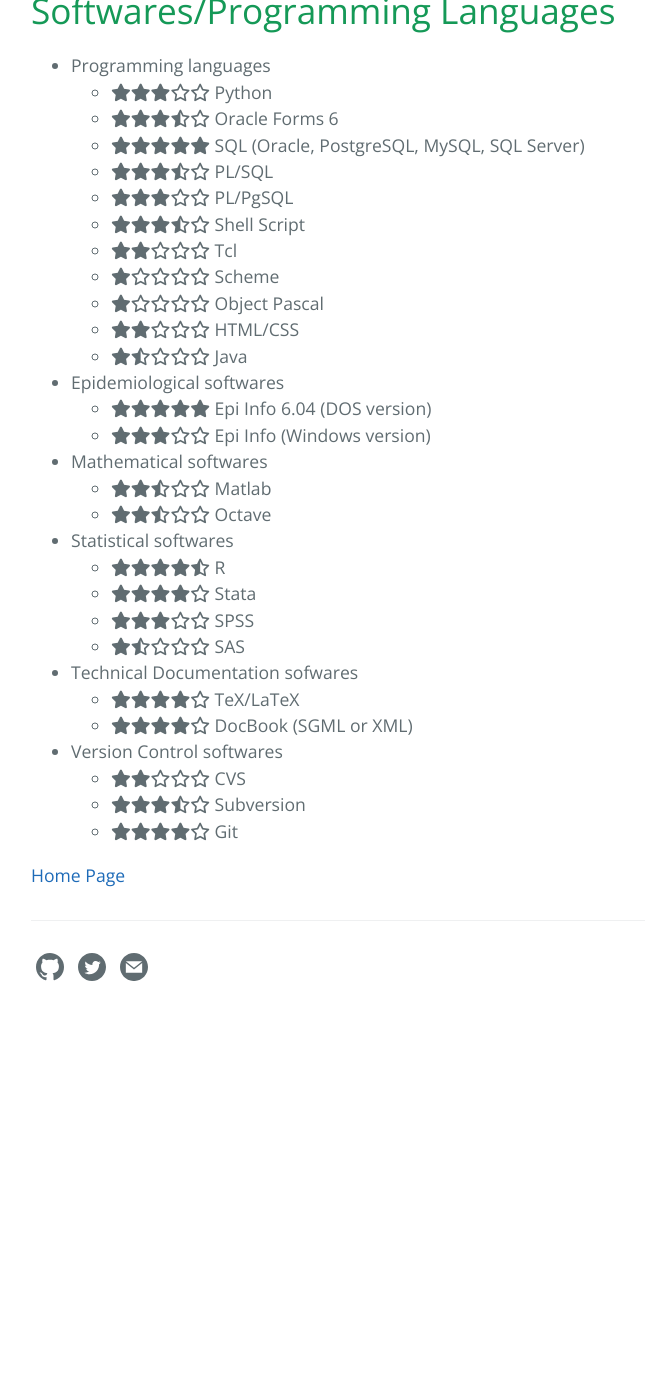
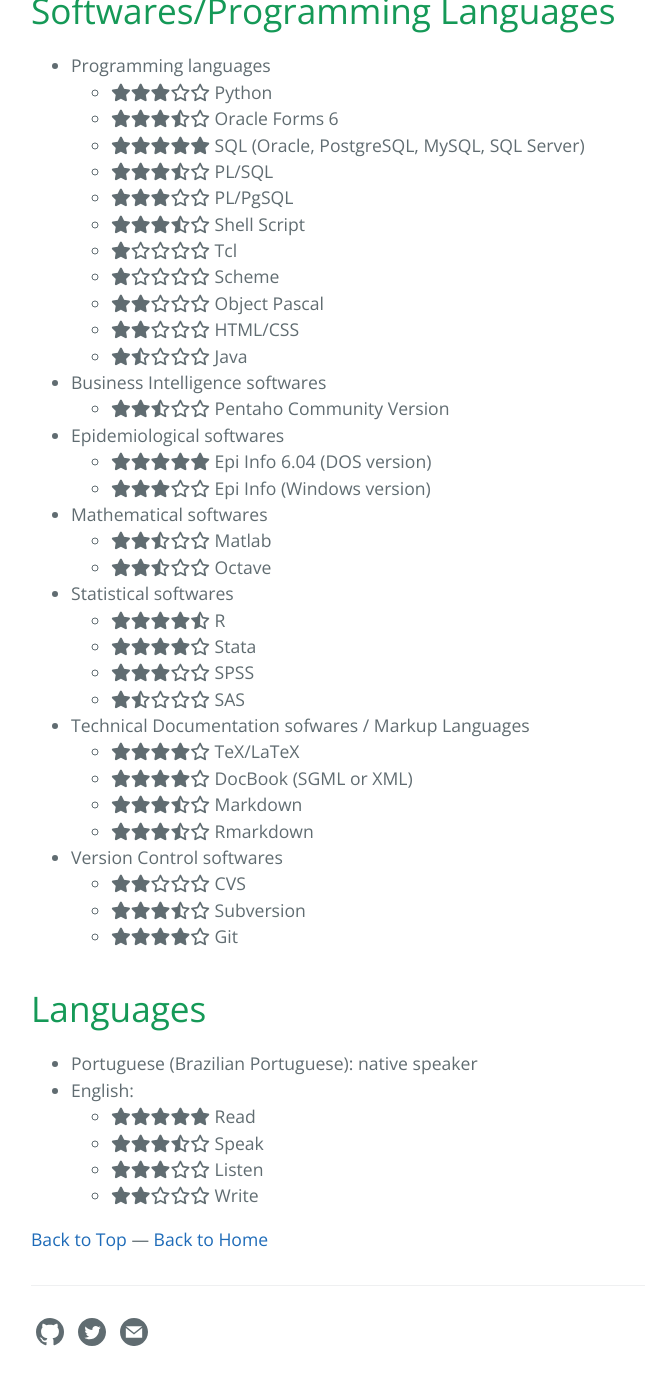
Before and after one commit to abrantesasf/abrantesasf.github.io, a Jekyll site: the page built from skills.md, in a window 1280 px wide and 1400 px high, scrolled down 437 px. Shown: the top 1385 px of the window, without its empty margins (193-838 px from the left). Built offline with Jekyll 4.4.1, drawn with Linux system fonts in a browser that asks for light colours; nearby versions of some CDN libraries; before the commit the page ends 1472 px from its top, so only the background shows below that.

Commit message:
Inclusão de âncora para o back to top nas páginas. Atualização da página skills.

```diff
--- a/_layouts/default.html
+++ b/_layouts/default.html
@@ -10,6 +10,7 @@
     <meta name="theme-color" content="#157878">
 
     <script src="https://use.fontawesome.com/ce7fe8c5cd.js"></script>
+    <a name="top"></a>
 
     {% if page.title %}
       {% assign page-title = page.title | escape %}
--- a/skills.md
+++ b/skills.md
@@ -13,11 +13,14 @@
   - <i class="fa fa-star" aria-hidden="true"></i><i class="fa fa-star" aria-hidden="true"></i><i class="fa fa-star" aria-hidden="true"></i><i class="fa fa-star-half-o" aria-hidden="true"></i><i class="fa fa-star-o" aria-hidden="true"></i> PL/SQL
   - <i class="fa fa-star" aria-hidden="true"></i><i class="fa fa-star" aria-hidden="true"></i><i class="fa fa-star" aria-hidden="true"></i><i class="fa fa-star-o" aria-hidden="true"></i><i class="fa fa-star-o" aria-hidden="true"></i> PL/PgSQL
   - <i class="fa fa-star" aria-hidden="true"></i><i class="fa fa-star" aria-hidden="true"></i><i class="fa fa-star" aria-hidden="true"></i><i class="fa fa-star-half-o" aria-hidden="true"></i><i class="fa fa-star-o" aria-hidden="true"></i> Shell Script
-  - <i class="fa fa-star" aria-hidden="true"></i><i class="fa fa-star" aria-hidden="true"></i><i class="fa fa-star-o" aria-hidden="true"></i><i class="fa fa-star-o" aria-hidden="true"></i><i class="fa fa-star-o" aria-hidden="true"></i> Tcl
+  - <i class="fa fa-star" aria-hidden="true"></i><i class="fa fa-star-o" aria-hidden="true"></i><i class="fa fa-star-o" aria-hidden="true"></i><i class="fa fa-star-o" aria-hidden="true"></i><i class="fa fa-star-o" aria-hidden="true"></i> Tcl
   - <i class="fa fa-star" aria-hidden="true"></i><i class="fa fa-star-o" aria-hidden="true"></i><i class="fa fa-star-o" aria-hidden="true"></i><i class="fa fa-star-o" aria-hidden="true"></i><i class="fa fa-star-o" aria-hidden="true"></i> Scheme
-  - <i class="fa fa-star" aria-hidden="true"></i><i class="fa fa-star-o" aria-hidden="true"></i><i class="fa fa-star-o" aria-hidden="true"></i><i class="fa fa-star-o" aria-hidden="true"></i><i class="fa fa-star-o" aria-hidden="true"></i> Object Pascal
+  - <i class="fa fa-star" aria-hidden="true"></i><i class="fa fa-star" aria-hidden="true"></i><i class="fa fa-star-o" aria-hidden="true"></i><i class="fa fa-star-o" aria-hidden="true"></i><i class="fa fa-star-o" aria-hidden="true"></i> Object Pascal
   - <i class="fa fa-star" aria-hidden="true"></i><i class="fa fa-star" aria-hidden="true"></i><i class="fa fa-star-o" aria-hidden="true"></i><i class="fa fa-star-o" aria-hidden="true"></i><i class="fa fa-star-o" aria-hidden="true"></i> HTML/CSS
   - <i class="fa fa-star" aria-hidden="true"></i><i class="fa fa-star-half-o" aria-hidden="true"></i><i class="fa fa-star-o" aria-hidden="true"></i><i class="fa fa-star-o" aria-hidden="true"></i><i class="fa fa-star-o" aria-hidden="true"></i> Java
+
+- Business Intelligence softwares
+  - <i class="fa fa-star" aria-hidden="true"></i><i class="fa fa-star" aria-hidden="true"></i><i class="fa fa-star-half-o" aria-hidden="true"></i><i class="fa fa-star-o" aria-hidden="true"></i><i class="fa fa-star-o" aria-hidden="true"></i> Pentaho Community Version
 
 - Epidemiological softwares
   - <i class="fa fa-star" aria-hidden="true"></i><i class="fa fa-star" aria-hidden="true"></i><i class="fa fa-star" aria-hidden="true"></i><i class="fa fa-star" aria-hidden="true"></i><i class="fa fa-star" aria-hidden="true"></i> Epi Info 6.04 (DOS version)
@@ -33,13 +36,24 @@
   - <i class="fa fa-star" aria-hidden="true"></i><i class="fa fa-star" aria-hidden="true"></i><i class="fa fa-star" aria-hidden="true"></i><i class="fa fa-star-o" aria-hidden="true"></i><i class="fa fa-star-o" aria-hidden="true"></i> SPSS
   - <i class="fa fa-star" aria-hidden="true"></i><i class="fa fa-star-half-o" aria-hidden="true"></i><i class="fa fa-star-o" aria-hidden="true"></i><i class="fa fa-star-o" aria-hidden="true"></i><i class="fa fa-star-o" aria-hidden="true"></i> SAS
 
-- Technical Documentation sofwares
+- Technical Documentation sofwares / Markup Languages
   - <i class="fa fa-star" aria-hidden="true"></i><i class="fa fa-star" aria-hidden="true"></i><i class="fa fa-star" aria-hidden="true"></i><i class="fa fa-star" aria-hidden="true"></i><i class="fa fa-star-o" aria-hidden="true"></i> TeX/LaTeX
   - <i class="fa fa-star" aria-hidden="true"></i><i class="fa fa-star" aria-hidden="true"></i><i class="fa fa-star" aria-hidden="true"></i><i class="fa fa-star" aria-hidden="true"></i><i class="fa fa-star-o" aria-hidden="true"></i> DocBook (SGML or XML)
+  - <i class="fa fa-star" aria-hidden="true"></i><i class="fa fa-star" aria-hidden="true"></i><i class="fa fa-star" aria-hidden="true"></i><i class="fa fa-star-half-o" aria-hidden="true"></i><i class="fa fa-star-o" aria-hidden="true"></i> Markdown
+  - <i class="fa fa-star" aria-hidden="true"></i><i class="fa fa-star" aria-hidden="true"></i><i class="fa fa-star" aria-hidden="true"></i><i class="fa fa-star-half-o" aria-hidden="true"></i><i class="fa fa-star-o" aria-hidden="true"></i> Rmarkdown
 
 - Version Control softwares
   - <i class="fa fa-star" aria-hidden="true"></i><i class="fa fa-star" aria-hidden="true"></i><i class="fa fa-star-o" aria-hidden="true"></i><i class="fa fa-star-o" aria-hidden="true"></i><i class="fa fa-star-o" aria-hidden="true"></i> CVS
   - <i class="fa fa-star" aria-hidden="true"></i><i class="fa fa-star" aria-hidden="true"></i><i class="fa fa-star" aria-hidden="true"></i><i class="fa fa-star-half-o" aria-hidden="true"></i><i class="fa fa-star-o" aria-hidden="true"></i> Subversion
   - <i class="fa fa-star" aria-hidden="true"></i><i class="fa fa-star" aria-hidden="true"></i><i class="fa fa-star" aria-hidden="true"></i><i class="fa fa-star" aria-hidden="true"></i><i class="fa fa-star-o" aria-hidden="true"></i> Git
 
-[Home Page](./)
+# Languages
+
+- Portuguese (Brazilian Portuguese): native speaker
+- English:
+  - <i class="fa fa-star" aria-hidden="true"></i><i class="fa fa-star" aria-hidden="true"></i><i class="fa fa-star" aria-hidden="true"></i><i class="fa fa-star" aria-hidden="true"></i><i class="fa fa-star" aria-hidden="true"></i> Read
+  - <i class="fa fa-star" aria-hidden="true"></i><i class="fa fa-star" aria-hidden="true"></i><i class="fa fa-star" aria-hidden="true"></i><i class="fa fa-star-half-o" aria-hidden="true"></i><i class="fa fa-star-o" aria-hidden="true"></i> Speak
+  - <i class="fa fa-star" aria-hidden="true"></i><i class="fa fa-star" aria-hidden="true"></i><i class="fa fa-star" aria-hidden="true"></i><i class="fa fa-star-o" aria-hidden="true"></i><i class="fa fa-star-o" aria-hidden="true"></i> Listen
+  - <i class="fa fa-star" aria-hidden="true"></i><i class="fa fa-star" aria-hidden="true"></i><i class="fa fa-star-o" aria-hidden="true"></i><i class="fa fa-star-o" aria-hidden="true"></i><i class="fa fa-star-o" aria-hidden="true"></i> Write
+
+[Back to Top](#top) &mdash; [Back to Home](./)
```
Also changed, not shown: about.md (+1 -1 lines), contact.md (+1 -1 lines).
